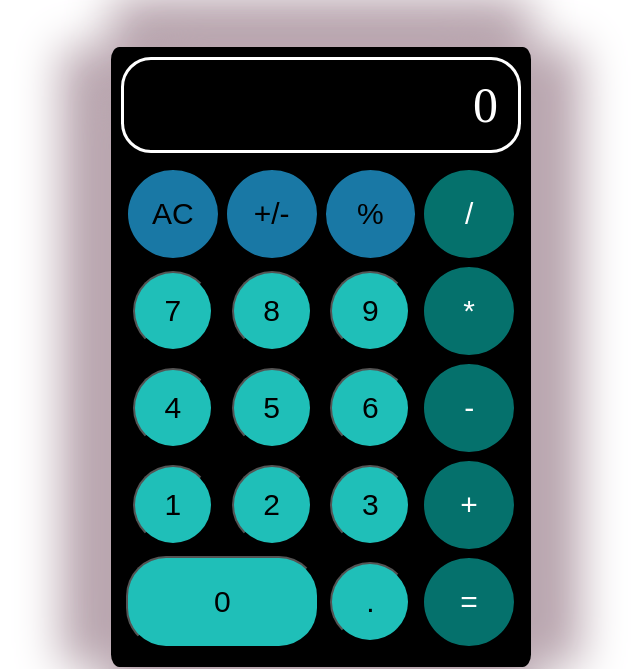
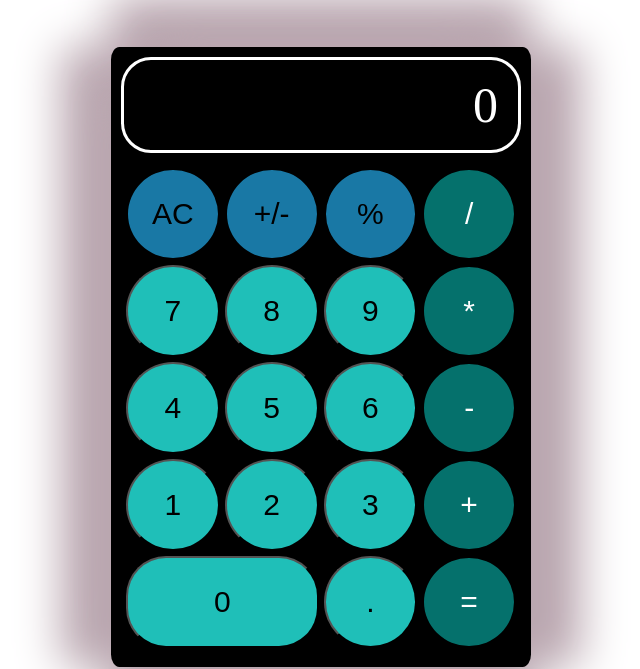
Before and after one commit to jehutymsms/CalculatorOdin, a plain HTML site: page index.html in a window 1280 px wide. Shown: the part 131-800 px from the top of the page, without its empty margins (319-959 px from the left). Drawn offline with Linux system fonts and the light colour scheme.

Commit message:
Updated button sizing for better cross browser viewing

```diff
--- a/styleV2.css
+++ b/styleV2.css
@@ -92,8 +92,8 @@ h1 {
 #delete { grid-area: delete; }
 
 #one, #two, #three, #four, #five, #six, #seven, #eight, #nine, #dot{
-    height: 80px;
-    width: 80px;
+    height: 100%;
+    width: 100%;
     color: black;
     background-color: #1fbfb8;
     border-radius: 50%;
```
